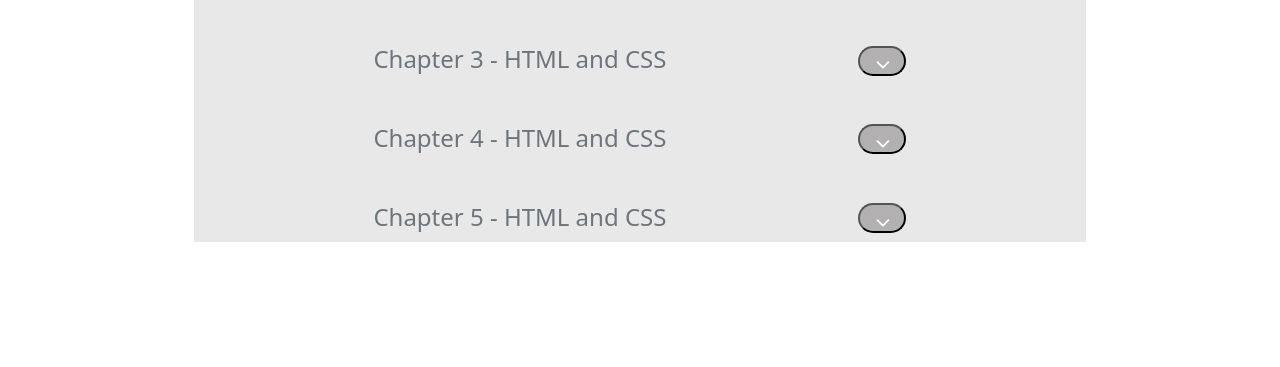
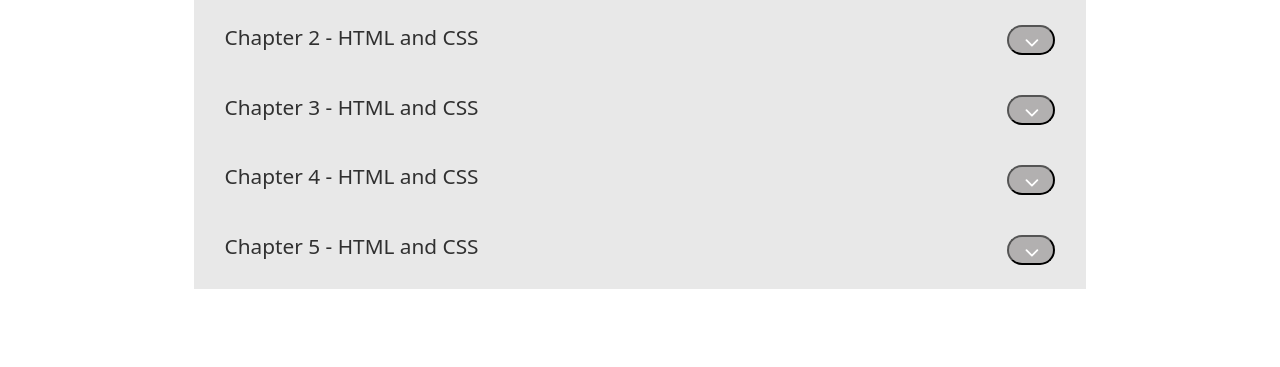
Before and after one commit to valerioviale/NodeAtlasPassport, a website: page public/html-e-css-da-zero.html in a window 1280 px wide. Shown: the part 774-1141 px from the top of the page. Before the commit the page ends 1016 px from the top, so only its background shows below. Drawn offline with nearby package versions, Linux system fonts and the light colour scheme.

Commit message:
improved container's style

```diff
--- a/public/html-e-css-da-zero.html
+++ b/public/html-e-css-da-zero.html
@@ -114,7 +114,7 @@
     <div class="text-left my-5" style="width: 80%; margin: 0 auto;">
       <h3 class="text-center my-5">Course Contents</h3>
               <div class="chapters">
-                <div class="col-xl-8 mx-auto">
+                <div class="col-xl-12 mx-auto">
         <h3 class="text-secondary chapter-header">Chapter 1 - HTML and CSS</h3>
         <ul class="list-group chapter-content">
           <li class="list-group-item">Introduction</li>
--- a/public/style.css
+++ b/public/style.css
@@ -105,23 +105,24 @@ footer {
 .chapters{
   background-color: #e8e8e8 !important;
   margin: auto;
+  margin-top: 30px !important;
+  padding-bottom: 15px;
 
 }
 
 
 h3.text-secondary.chapter-header {
-  font-size: 1.5rem;
+  font-family: system-ui, -apple-system, BlinkMacSystemFont, 'Segoe UI', Roboto, Oxygen, Ubuntu, Cantarell, 'Open Sans', 'Helvetica Neue', sans-serif;
+  font-size: 1.3rem !important;
+  color: #303030 !important;
   margin: 1rem 1rem 1rem 1rem !important;
   margin-bottom: 5px !important;
-  margin-top: 30px !important;
-  padding-top: 10px !important;
+  margin-top: 15px !important;
+  padding-top: 20px !important;
   padding-bottom: 10px !important;
-
-
 }
 
-.col-xl-8.mx-auto {
-  margin-top: 30px !important;
-  margin-bottom: 30px !important;
-
+div.container {
+  padding-top: 30px !important;
+  padding-bottom: 30px !important;
 }
```
